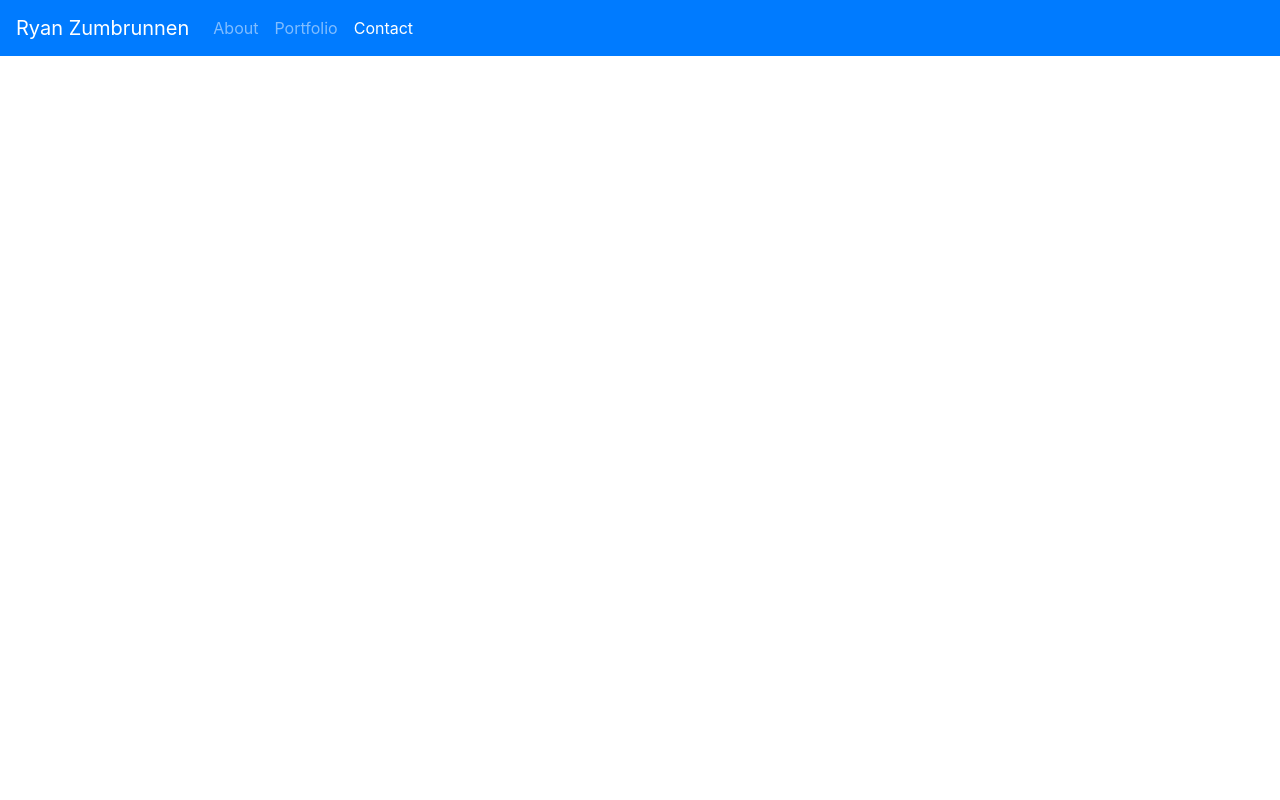
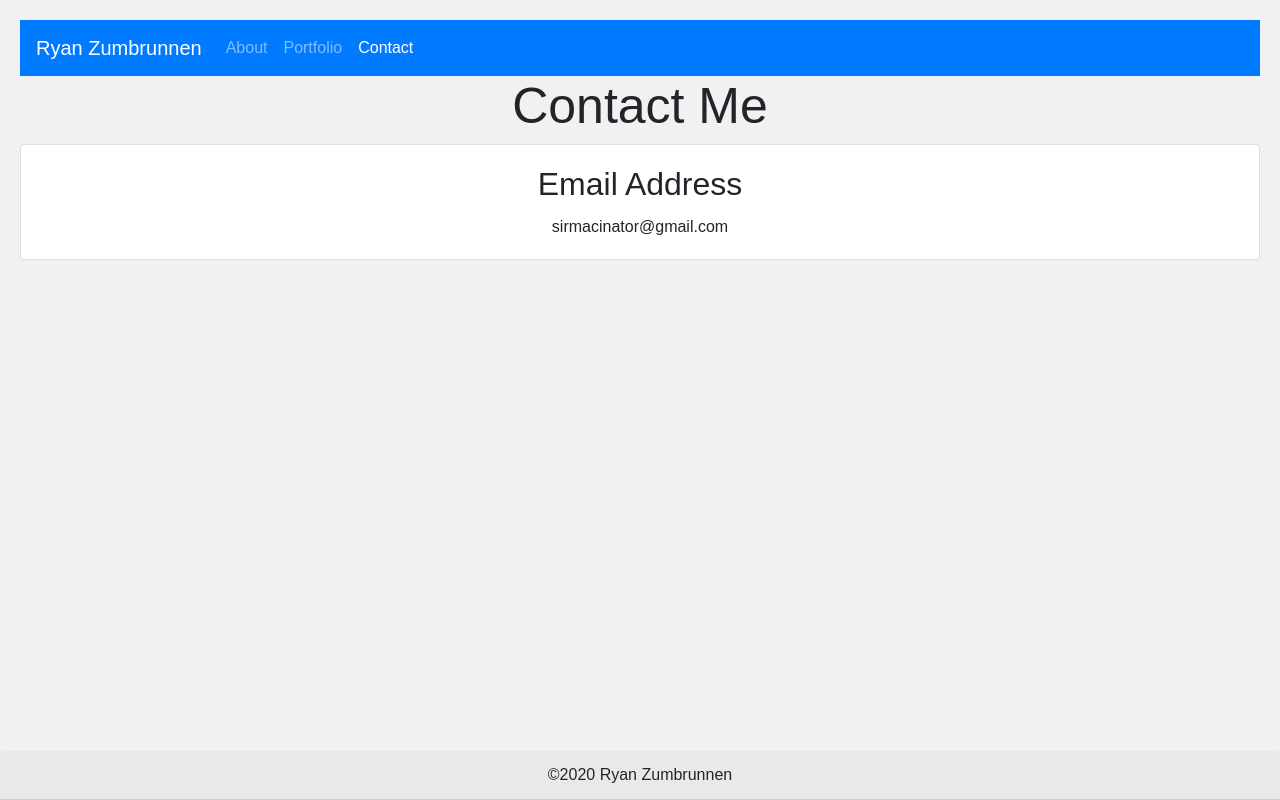
Before and after one commit to RyanZ77/responsive-portfolio, a plain HTML site: page contact.html in a window 1280 px wide. Drawn offline with nearby package versions, Linux system fonts and the light colour scheme.

Commit message:
added css to all pages

```diff
--- a/contact.html
+++ b/contact.html
@@ -5,6 +5,7 @@
     <meta name="viewport" content="width=device-width, initial-scale=1.0">
     <title>Document</title>
     <link rel="stylesheet" href="https://stackpath.bootstrapcdn.com/bootstrap/4.4.1/css/bootstrap.min.css" integrity="sha384-Vkoo8x4CGsO3+Hhxv8T/Q5PaXtkKtu6ug5TOeNV6gBiFeWPGFN9MuhOf23Q9Ifjh" crossorigin="anonymous">
+    <link rel="stylesheet" href="portfolio.css">
 </head>
 <body>
 
@@ -22,5 +23,30 @@
         </div>
       </nav>
 
+      <h1 class="contact-me">Contact Me</h1>
+
+      <div class="card text-center">
+        <div class="card-body">
+          <h2 class="card-title">Email Address</h5>
+          <p class="card-text">sirmacinator@gmail.com</p>
+        </div>
+
+      </div>
+
+      <style>
+        .footer {
+          position: fixed;
+          left: 0;
+          bottom: 0;
+          width: 100%;
+          text-align: center;
+        }
+        </style>
+
+        <div class="footer">
+            <div class="card-header">
+              ©2020 Ryan Zumbrunnen
+            </div>
+        </div>
 </body>
 </html>
--- a/portfolio.css
+++ b/portfolio.css
@@ -18,6 +18,10 @@
     word-break: break-all;
   }
 
+  .contact-me {
+    text-align: center;
+  }
+
   @media screen and (max-width: 900px) {
     .column {
       width: 50%;
```
Also changed, not shown: about.html (renamed from index.html, +8 -0 lines), portfolio.html (+1 -1 lines).
